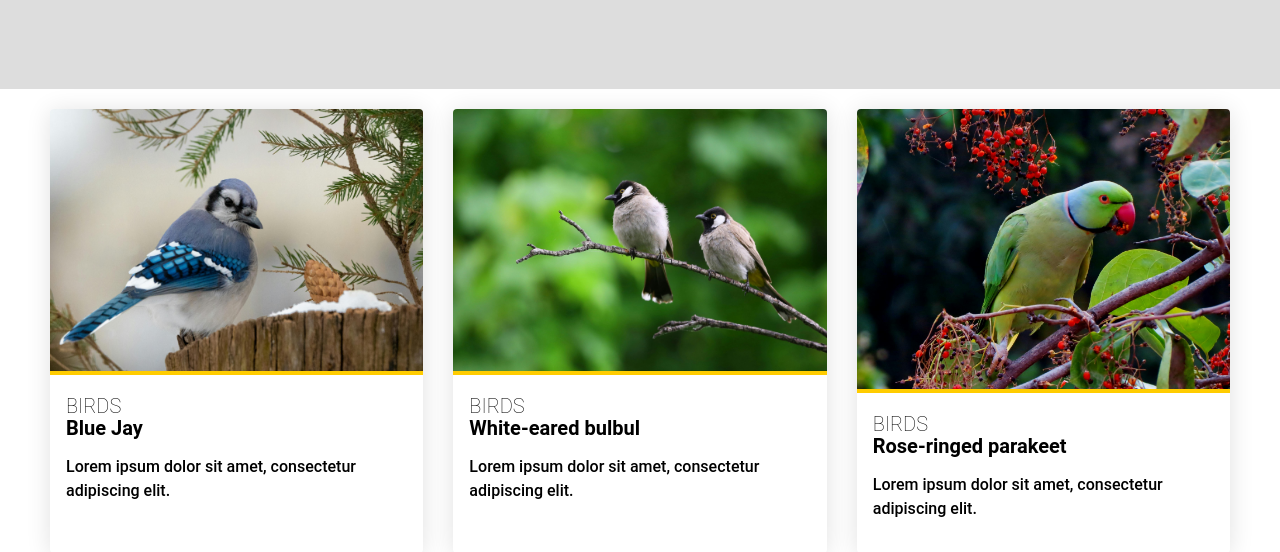
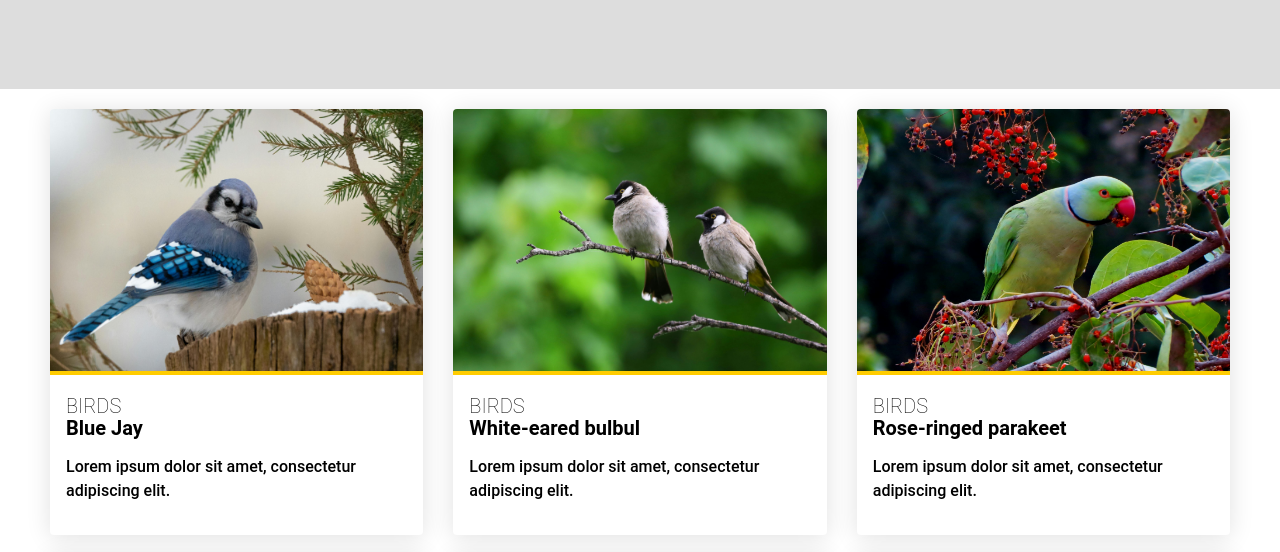
Before and after one commit to nvcdao/cprg-218-lab-3, a plain HTML site: page index.html in a window 1280 px wide. Shown: the part 221-773 px from the top of the page. Drawn offline with Linux system fonts and the light colour scheme.

Commit message:
fixed image issue

```diff
--- a/styles/assignment_one.css
+++ b/styles/assignment_one.css
@@ -13,6 +13,16 @@
     justify-content: space-between;
     gap: 10px;
   }
+
+
+  .card img {
+    aspect-ratio: 16/9;
+  }
+
+
+
+
+
 
   .card {
     width: calc(33.33% - 20px);
```
Also changed, not shown: 1 other file.
